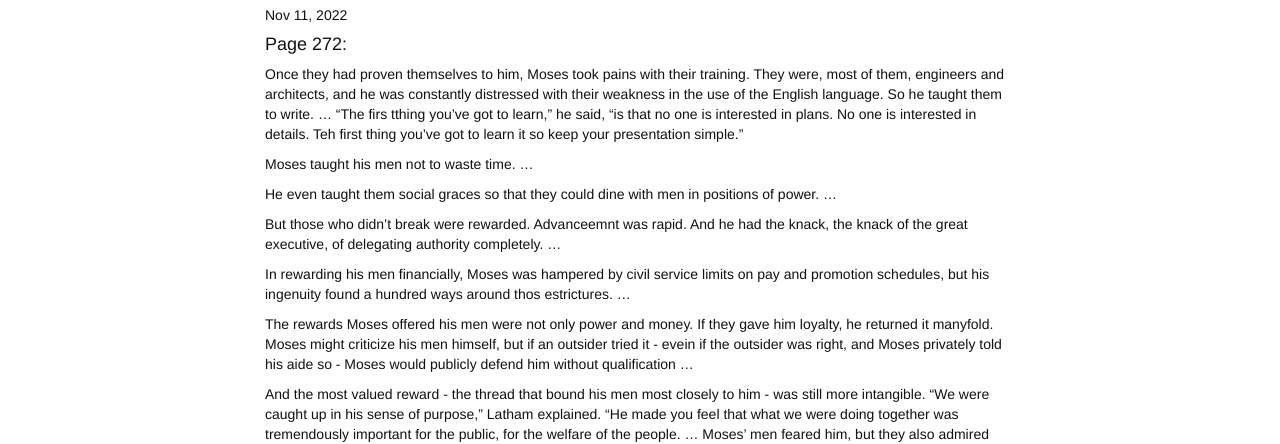
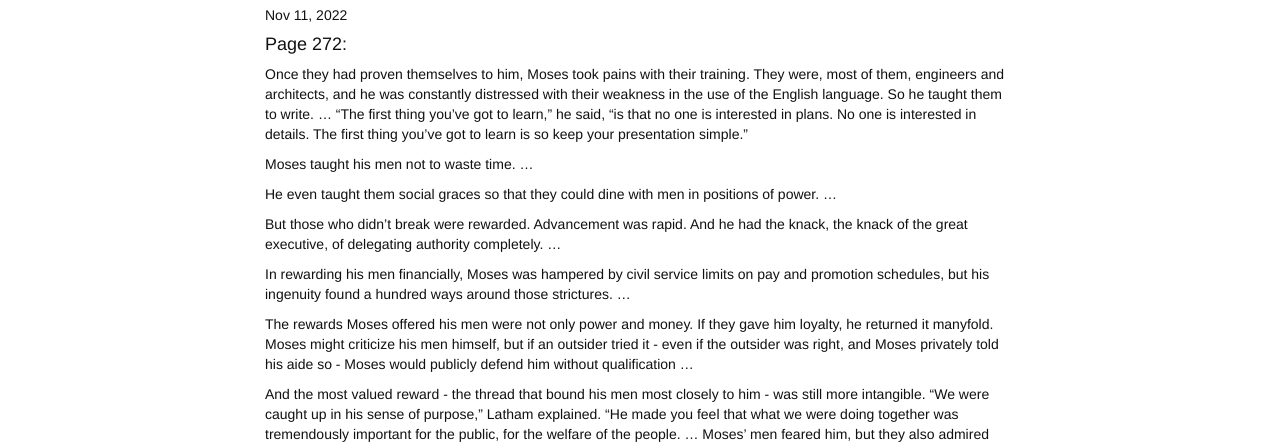
Before and after one commit to cms5109/cms5109.github.io, a Jekyll site: the page built from _posts/2022-11-11-notes-from-the-power-broker.md, in a window 1280 px wide. Shown: the part 127-571 px from the top of the page. Built offline with Jekyll 4.4.1, drawn with Linux system fonts in a browser that asks for light colours; nearby versions of some CDN libraries; comment, search, counter and statistics services are not loaded; a style sheet for code colours, icons or effects is not loaded.

Commit message:
fixing typos in power broker

```diff
--- a/_posts/2022-11-11-notes-from-the-power-broker.md
+++ b/_posts/2022-11-11-notes-from-the-power-broker.md
@@ -7,17 +7,17 @@ categories: politics nonfiction leadership
 ---
 
 #### Page 272: ###
-Once they had proven themselves to him, Moses took pains with their training. They were, most of them, engineers and architects, and he was constantly distressed with their weakness in the use of the English language. So he taught them to write. ... "The firs tthing you've got to learn," he said, "is that no one is interested in plans. No one is interested in details. Teh first thing you've got to learn it so keep your presentation simple."
+Once they had proven themselves to him, Moses took pains with their training. They were, most of them, engineers and architects, and he was constantly distressed with their weakness in the use of the English language. So he taught them to write. ... "The first thing you've got to learn," he said, "is that no one is interested in plans. No one is interested in details. The first thing you've got to learn is so keep your presentation simple."
 
 Moses taught his men not to waste time. ...
 
 He even taught them social graces so that they could dine with men in positions of power. ...
 
-But those who didn't break were rewarded. Advanceemnt was rapid. And he had the knack, the knack of the great executive, of delegating authority completely. ...
+But those who didn't break were rewarded. Advancement was rapid. And he had the knack, the knack of the great executive, of delegating authority completely. ...
 
-In rewarding his men financially, Moses was hampered by civil service limits on pay and promotion schedules, but his ingenuity found a hundred ways around thos estrictures. ...
+In rewarding his men financially, Moses was hampered by civil service limits on pay and promotion schedules, but his ingenuity found a hundred ways around those strictures. ...
 
-The rewards Moses offered his men were not only power and money. If they gave him loyalty, he returned it manyfold. Moses might criticize his men himself, but if an outsider tried it - evein if the outsider was right, and Moses privately told his aide so - Moses would publicly defend him without qualification ...
+The rewards Moses offered his men were not only power and money. If they gave him loyalty, he returned it manyfold. Moses might criticize his men himself, but if an outsider tried it - even if the outsider was right, and Moses privately told his aide so - Moses would publicly defend him without qualification ...
 
 And the most valued reward - the thread that bound his men most closely to him - was still more intangible. "We were caught up in his sense of purpose," Latham explained. "He made you feel that what we were doing together was tremendously important for the public, for the welfare of the people. ... Moses' men feared him, but they also admired and respected him - many of them seemed to love him.
 
```
